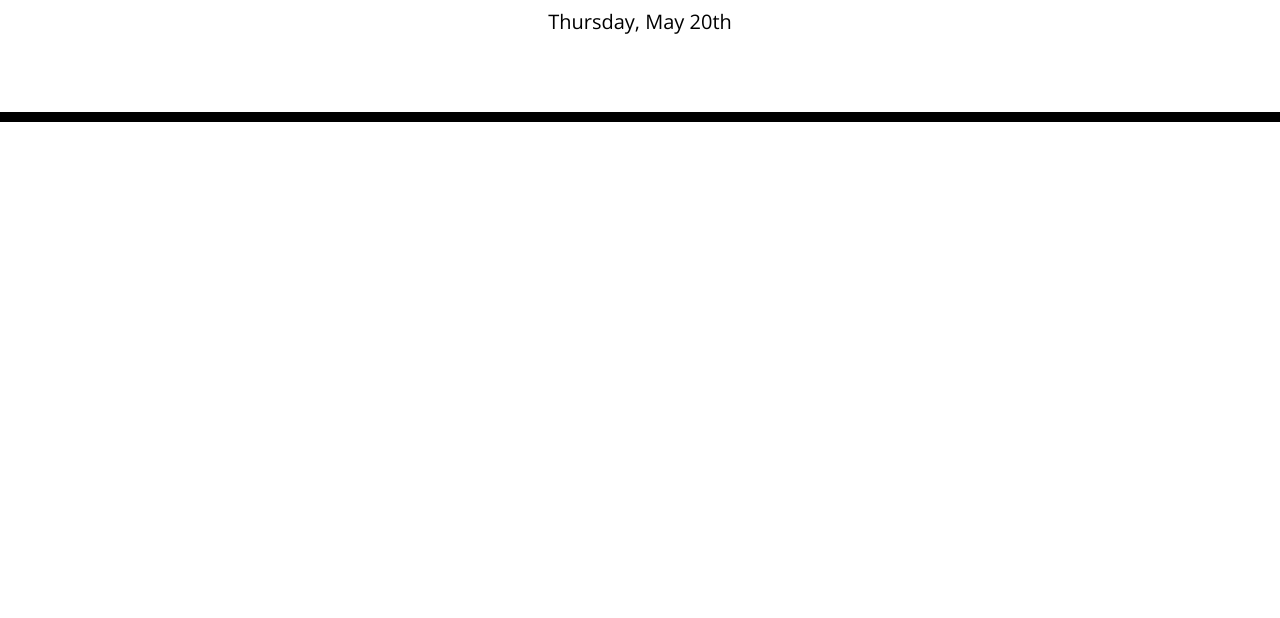
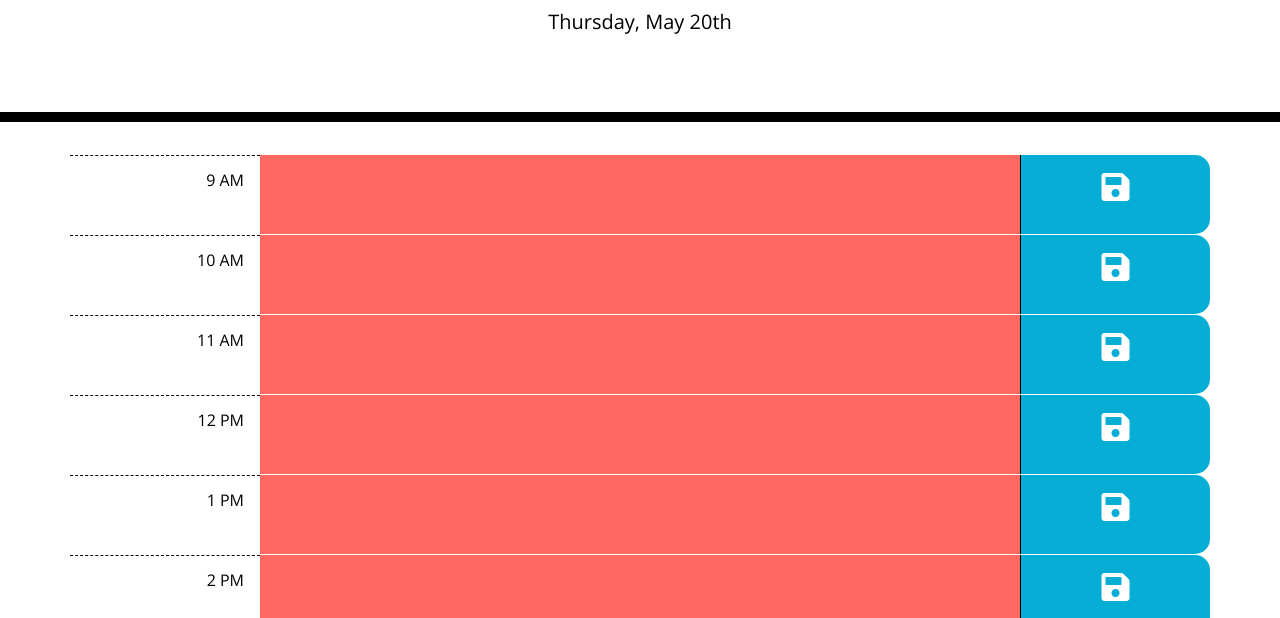
Before and after one commit to kirti18patel/workday-scheduler, a plain HTML site: page index.html in a window 1280 px wide. Shown: the part 182-800 px from the top of the page. Drawn offline with nearby package versions, Linux system fonts and the light colour scheme.

Commit message:
all day time displaying initially

```diff
--- a/assets/js/script.js
+++ b/assets/js/script.js
@@ -4,3 +4,29 @@ var currentDate = moment().format('dddd, MMMM Do');
 // updated current date in page
 var currentDateEl = document.querySelector("#currentDay");
 currentDateEl.innerHTML = currentDate;
+
+// var containerEl = document.querySelector(".container");
+var displayAll = function(){
+    var timeAllDay = ["9 AM", "10 AM", "11 AM", "12 PM", "1 PM", "2 PM", "3 PM", "4 PM", "5 PM"];
+    for( var i=0; i<timeAllDay.length; i++)
+    {
+        var rowEl = $("<div>").addClass("row");
+
+        var hourEl = $("<div>")
+    .addClass("col-xl-2 hour p-3 text-right")
+    .text(timeAllDay[i]);
+
+    var statusEl = $("<div>")
+    .addClass("col-xl-8 present p-3")
+    .text("");
+
+    var saveBtnEl = $("<div>")
+    .addClass("col-xl-2 saveBtn p-3 text-center");
+    saveBtnEl.append('<i class="fa fa-floppy-o"></i>');
+
+    rowEl.append(hourEl,statusEl,saveBtnEl);
+
+    $(".container").append(rowEl);}
+};
+
+displayAll();
```
Also changed, not shown: index.html (+0 -5 lines).
